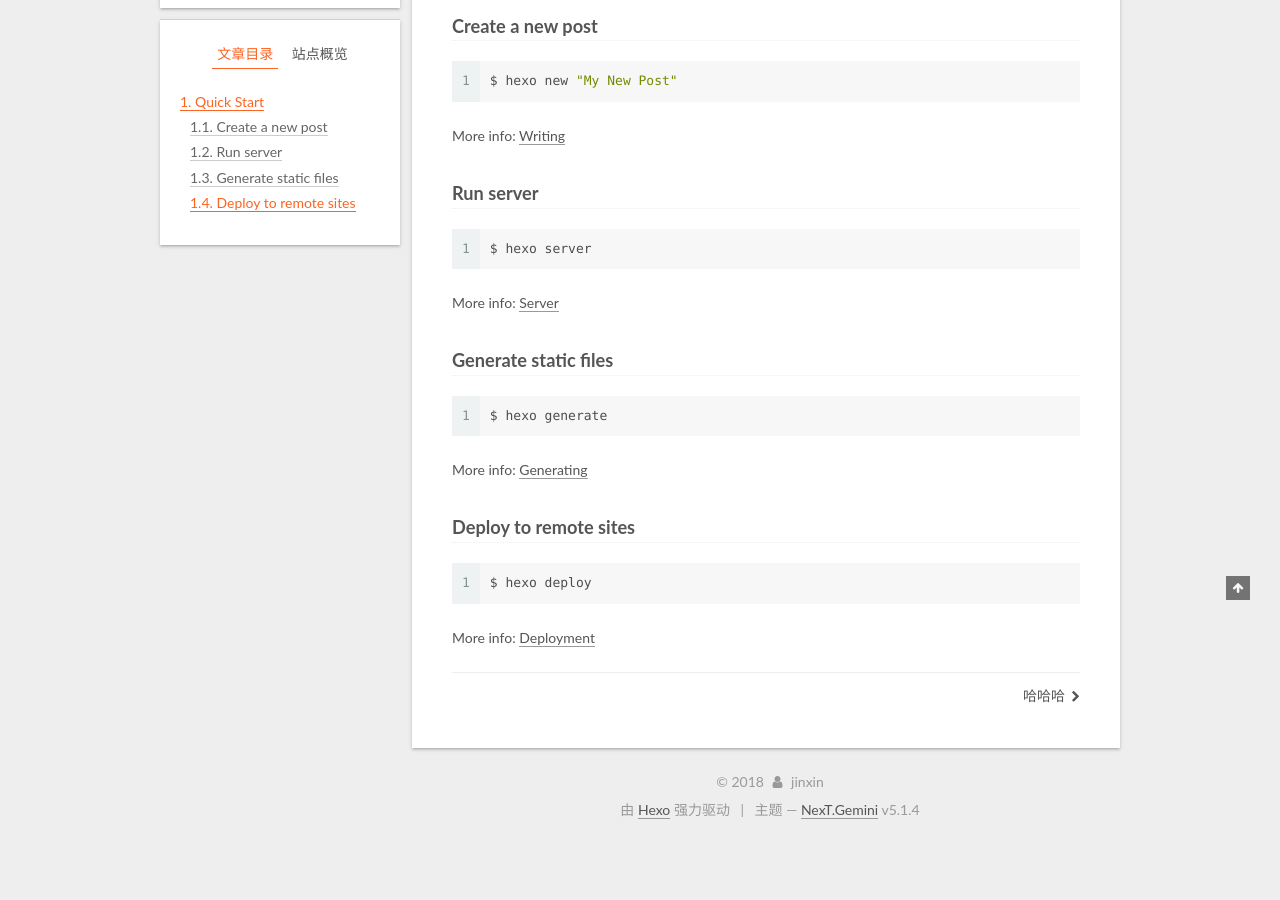
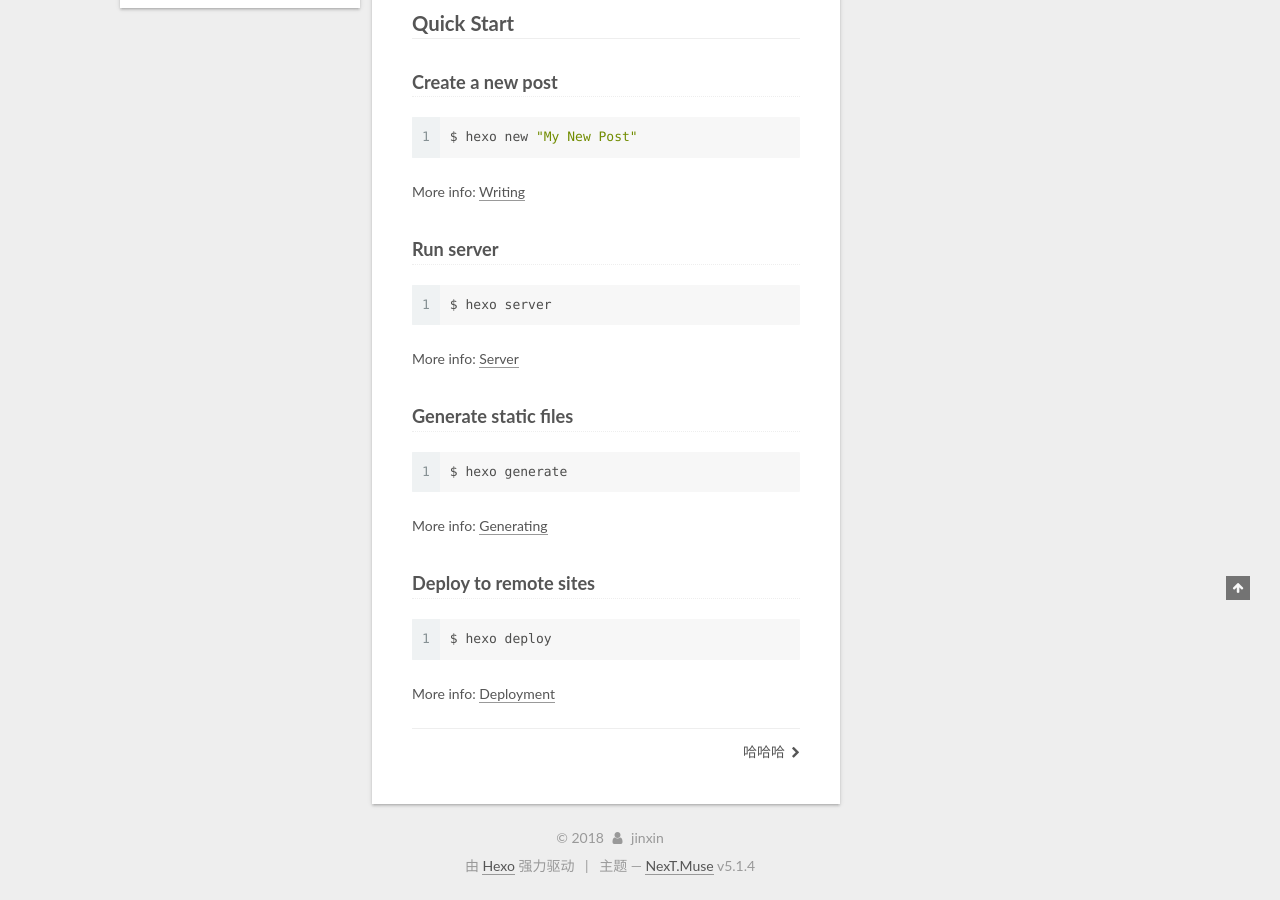
Before and after one commit to justdoitJX/justdoitJX.github.io, a plain HTML site: page 2018/01/18/hello-world/index.html in a window 1280 px wide. Shown: the part 300-1200 px from the top of the page. Before the commit the page ends 1144 px from the top, so only its background shows below. Drawn offline with Linux system fonts and the light colour scheme.

Commit message:
Site updated: 2018-01-19 15:34:12

```diff
--- a/2018/01/18/hello-world/index.html
+++ b/2018/01/18/hello-world/index.html
@@ -5,7 +5,7 @@
 
 
 
-<html class="theme-next gemini use-motion" lang="zh-Hans">
+<html class="theme-next muse use-motion" lang="zh-Hans">
 <head>
   <meta charset="UTF-8"/>
 <meta http-equiv="X-UA-Compatible" content="IE=edge" />
@@ -97,7 +97,7 @@
   var NexT = window.NexT || {};
   var CONFIG = {
     root: '/',
-    scheme: 'Gemini',
+    scheme: 'Muse',
     version: '5.1.4',
     sidebar: {"position":"left","display":"post","offset":12,"b2t":false,"scrollpercent":false,"onmobile":false},
     fancybox: true,
@@ -526,7 +526,7 @@
 
 
 
-  <div class="theme-info">主题 &mdash; <a class="theme-link" target="_blank" href="https://github.com/iissnan/hexo-theme-next">NexT.Gemini</a> v5.1.4</div>
+  <div class="theme-info">主题 &mdash; <a class="theme-link" target="_blank" href="https://github.com/iissnan/hexo-theme-next">NexT.Muse</a> v5.1.4</div>
 
 
 
@@ -627,13 +627,6 @@
 
 
 
-  <script type="text/javascript" src="/js/src/affix.js?v=5.1.4"></script>
-
-  <script type="text/javascript" src="/js/src/schemes/pisces.js?v=5.1.4"></script>
-
-
-
-
   <script type="text/javascript" src="/js/src/scrollspy.js?v=5.1.4"></script>
 <script type="text/javascript" src="/js/src/post-details.js?v=5.1.4"></script>
 
```
Also changed, not shown: 2018/01/19/哈哈哈/index.html (+3 -10 lines), archives/2018/01/index.html (+3 -10 lines), archives/2018/index.html (+3 -10 lines), archives/index.html (+3 -10 lines), index.html (+3 -10 lines).
